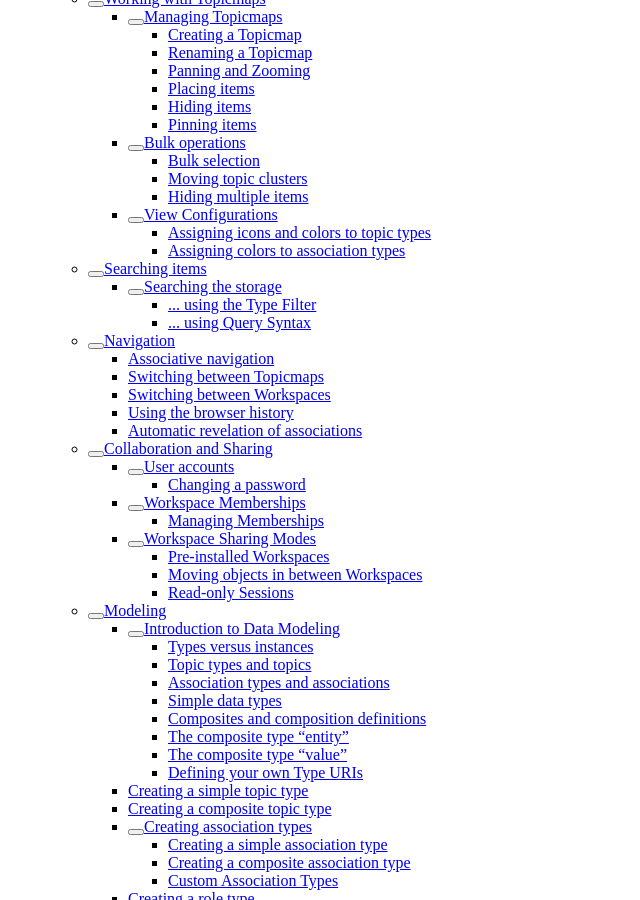
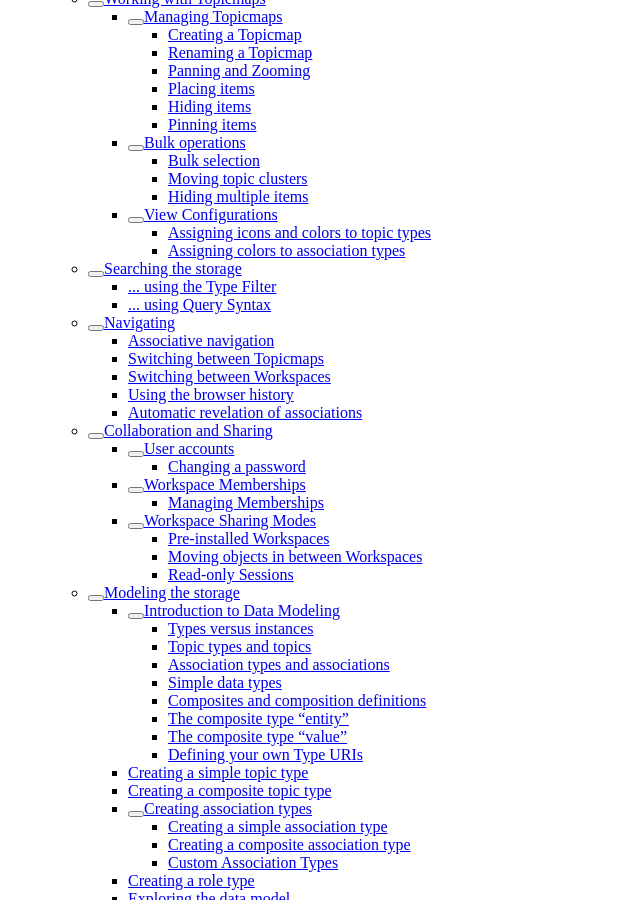
Before and after one commit to dmx-systems/dmx-documentation, a Sphinx documentation site: the page built from docs/user.rst, in a window 1280 px wide and 900 px high, scrolled down 667 px. Shown: the whole window, without its empty margins (0-640 px from the left). Built offline with Sphinx 7.4.7 and the Read the Docs theme 2.0.0, drawn with Linux system fonts in a browser that asks for light colours; some of the changed text lies outside the part shown.

Commit message:
Fixes section indenting and adapt names (#17)

```diff
--- a/docs/user.rst
+++ b/docs/user.rst
@@ -763,14 +763,11 @@
 
 .. _user-navigation:
 
-***************
-Searching items
-***************
+*********************
+Searching the storage
+*********************
 
 .. _user-searching-the-database:
-
-Searching the storage
-=====================
 
 To search in DMX open the :ref:`Search/Create Dialog <user-the-search-create-dialog>` with a right-click on a Topicmap.
 Start typing what you are looking for.
@@ -785,7 +782,7 @@
 .. _user-advanced-search-filter-types:
 
 \... \ using the Type Filter
-------------------------------------
+============================
 
 The :ref:`Search/Create Dialog <user-the-search-create-dialog>` has two checkboxes right under the search field.
 They narrow down your search results to certain topic types according to your filter.
@@ -822,7 +819,7 @@
 .. _user-advanced-search-lucene:
 
 \... \ using Query Syntax
--------------------------
+=========================
 
 The search in DMX is run by the powerful Lucene search engine.
 You can run simple queries by just entering a search term.
@@ -896,9 +893,9 @@
 
 .. note:: Advanced search along associations is not yet supported.
 
-**********
-Navigation
-**********
+************************
+Navigating
+************************
 
 .. _user-associative-navigation:
 
@@ -1144,9 +1141,9 @@
 
 .. _user-modeling:
 
-*********
-Modeling
-*********
+********************
+Modeling the storage
+********************
 
 A data model is an abstract model that defines all elements needed to represent items, their properties and their relationships.
 DMX enables users to create their own data models.
```
